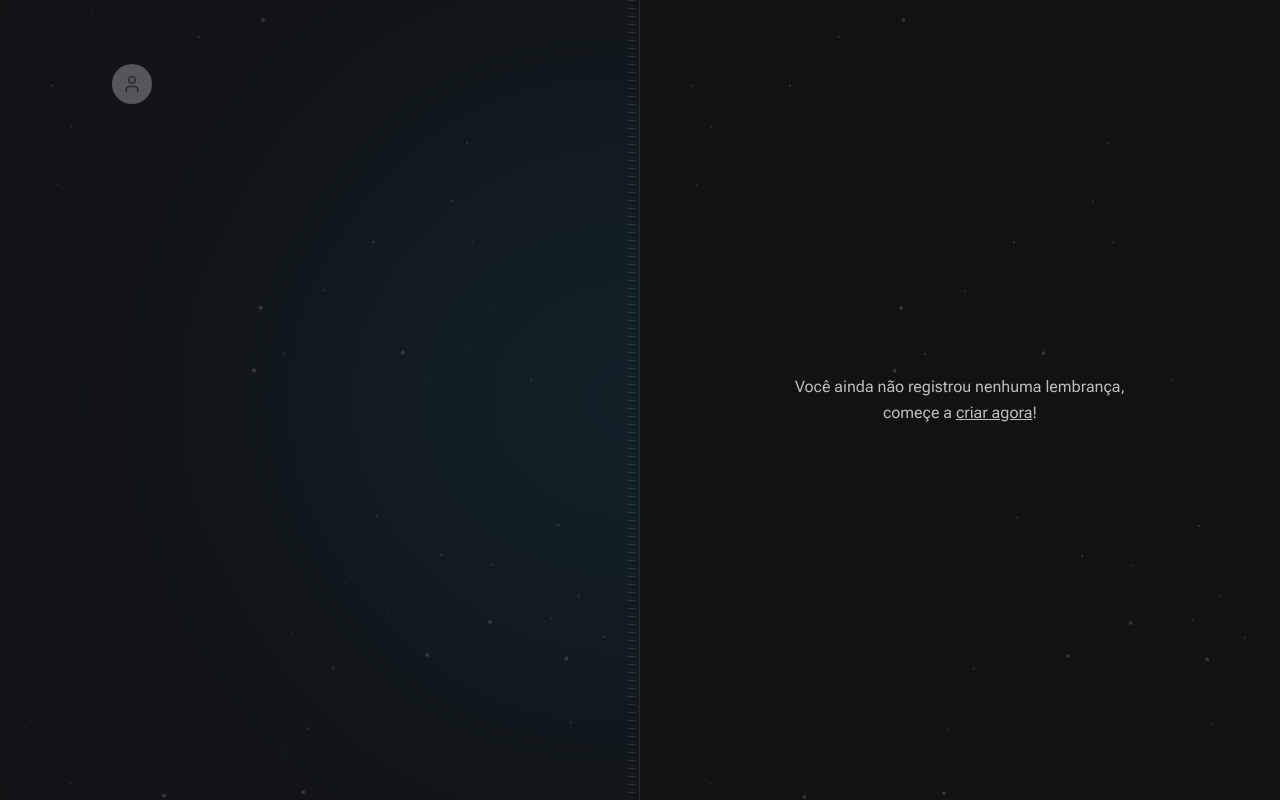
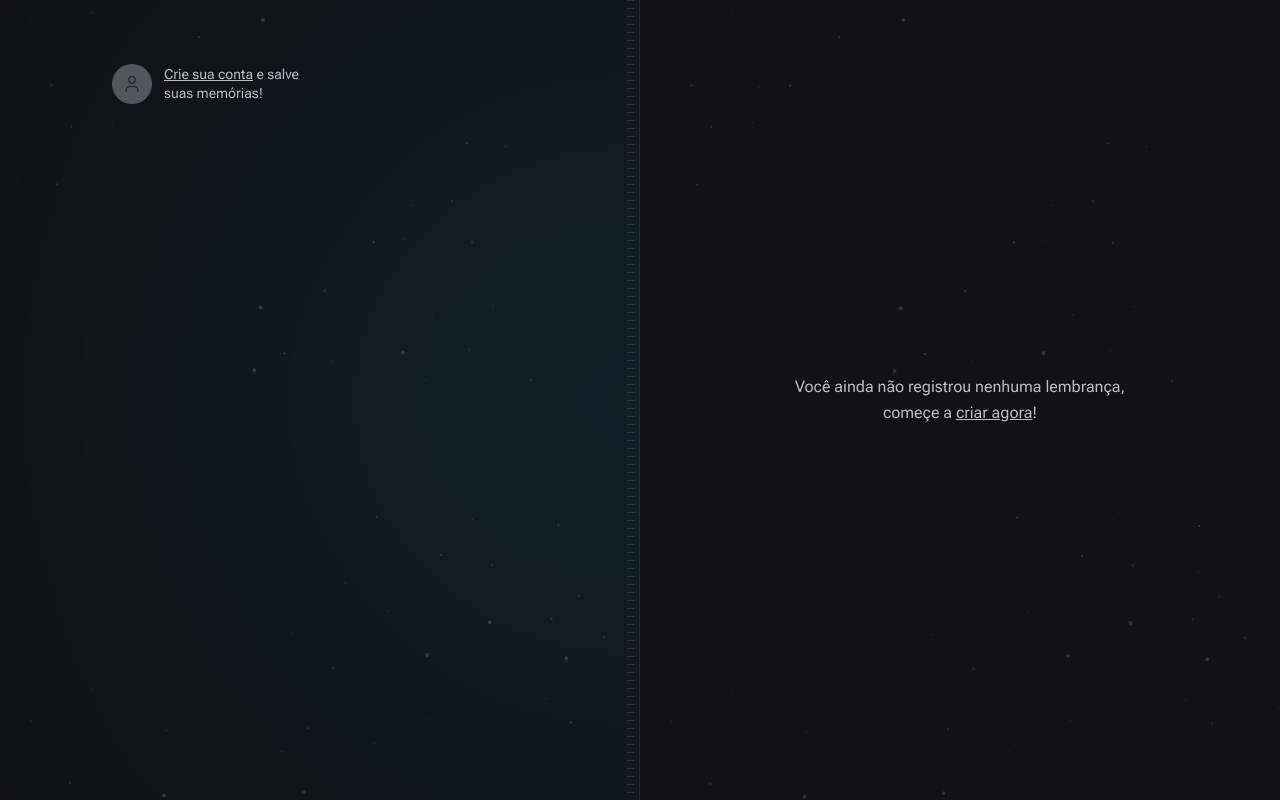
Before and after one commit to edgarrps/spacetime, a Next.js app in the folder web/: page / in a window 1280 px wide. Built offline with nearby package versions, Linux system fonts and the light colour scheme; a web font is replaced by a local one.

Commit message:
create account href

```diff
--- a/web/src/app/page.tsx
+++ b/web/src/app/page.tsx
@@ -6,10 +6,17 @@
       <div className="relative flex flex-col items-start justify-between overflow-hidden border-r border-white/10 bg-[url(../assets/bg-stars.svg)] bg-cover px-28 py-16">
         <div className="absolute right-0 top-1/2 h-[288px] w-[526px] -translate-y-1/2 translate-x-1/2 rounded-full bg-cyan-700 opacity-50 blur-full"></div>
         <div className="absolute bottom-0 right-0 right-1 top-0 w-2 bg-stripes"></div>
-        <a href="" className="flex items-center gap-3 text-left">
+        <a
+          href=""
+          className="flex items-center gap-3 text-left transition-colors hover:text-gray-50"
+        >
           <div className="flex h-10 w-10 items-center justify-center rounded-full bg-gray-400">
             <User className="h-5 w-5 text-gray-500" />
           </div>
+          <p className="max-w-[140px] text-sm leading-snug">
+            <span className="underline">Crie sua conta</span> e salve suas
+            memórias!
+          </p>
         </a>
       </div>
       <div className="flex flex-col bg-[url(../assets/bg-stars.svg)] bg-cover p-16">
```
